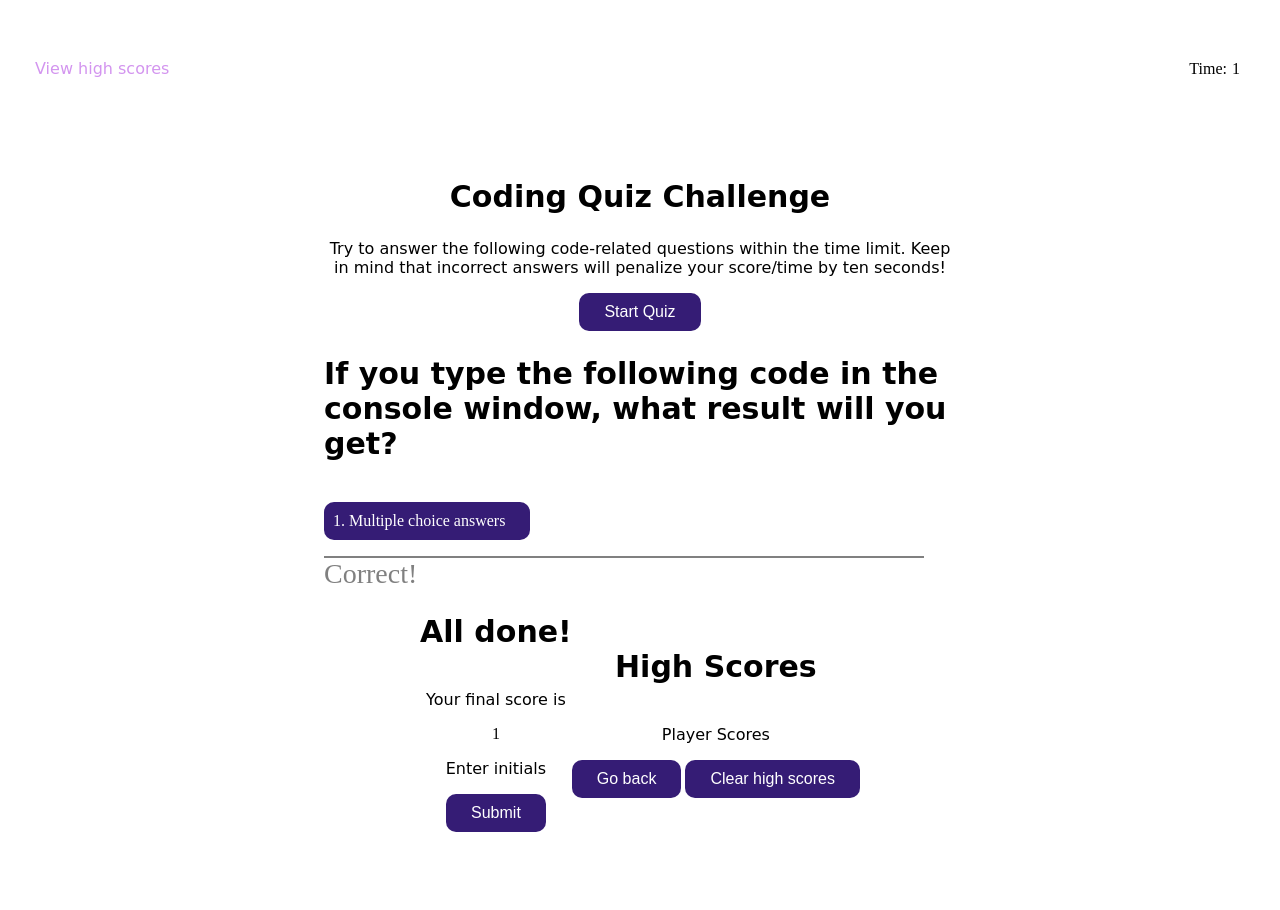
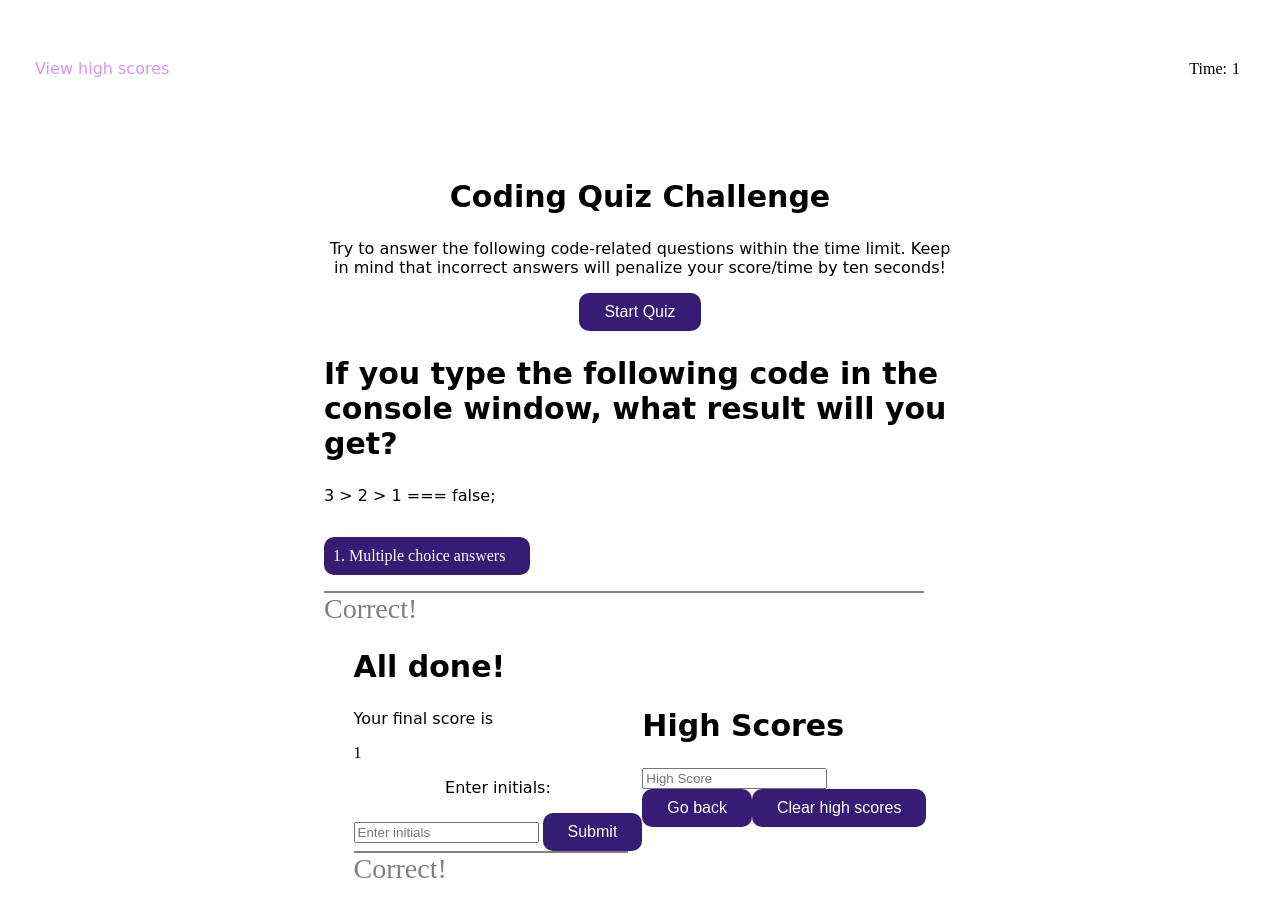
Before and after one commit to joesen-dev/code-quiz, a plain HTML site: page index.html in a window 1280 px wide. Before the commit the page ends 857 px from the top, so only its background shows below. Drawn offline with Linux system fonts and the light colour scheme.

Commit message:
basic css

```diff
--- a/assets/js/script.js
+++ b/assets/js/script.js
@@ -0,0 +1,11 @@
+var questions = [
+    {
+        question: "If you type the following code in the console window, what result will you get?\n3 > 2 > 1 === false;",
+        answer: "True"
+    }
+];
+var score = 0;
+
+for( var i = 0; i < questions.length; i++) {
+
+}
--- a/index.html
+++ b/index.html
@@ -31,9 +31,12 @@
         </section>
         <section class="form-wrapper">
             <form class="question" id="form-question">
-                <h2 class="quiz-title">
+                <div class="quiz-title">
+                    <h2>
                         If you type the following code in the console window, what result will you get?
                     </h2>
+                    <p>3 > 2 > 1 === false;</p>
+                </div>
             </form>
             <div class="answers-container">
                 <ol class="answers" id="answer-items">
@@ -42,31 +45,34 @@
             </div>
             <div class="notify" id="notify-result">Correct!</div>
         </section>
-        <section class="form-wrapper" id="hero-form">
-            <form class="notify-score-container">
-                <h2 class="score-title">All done!</h2>
-            </form>
-            <div class="notify-score-text">
+        <section class="form-wrapper">
+            <form class="question notify-score-container" id="form-question">
+                <div class="quiz-title score-title">
+                    <h2>All done!</h2>
                     <p>Your final score is</p>
                     <div class="score">1</div>
                 </div>
+            </form>
             <div class="player-container">
-                <p class="player-initial-text">Enter initials</p>
+                <p class="player-initial-text">Enter initials:</p>
+                <input type="text" class="text-input" placeholder="Enter initials" name="initials-name">
                 <button class="btn" id="score-submit" type="submit">Submit</button>
             </div>
+            <div class="notify" id="notify-result">Correct!</div>
         </section>
         <section class="form-wrapper" id="high-scores-form">
+            <form class="question">
+                <div class="high-score-container">
                     <h2 class="high-score-title">High Scores</h2>
-            <div class="high-score-container">
-                <p>Player Scores</p>
+                    <input type="text" class="text-input" placeholder="High Score" name="score-name">
                 </div>
-            <div class="btn-container">
+            </form>
+            <div class="answers-container">
                 <button class="btn" id="go-back" type="submit">Go back</button>
-                <button class="btn" id="clear-score" type="submit">Clear high scores</button>
+                <button class="btn" id="clear-score" type="submit">Clear high scores</butt
             </div>
         </section>
      </main>
-
     <script src="./assets/js/script.js"></script>
 </body>
 </html>
```
Lines whose indentation alone changed are shown as unchanged.
